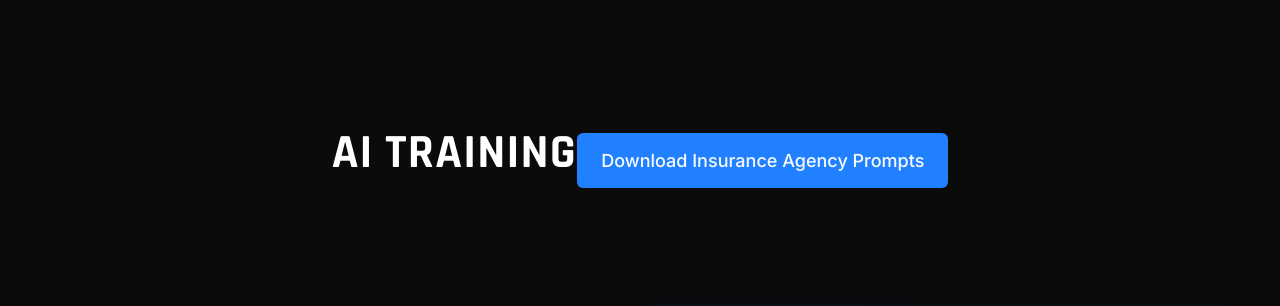
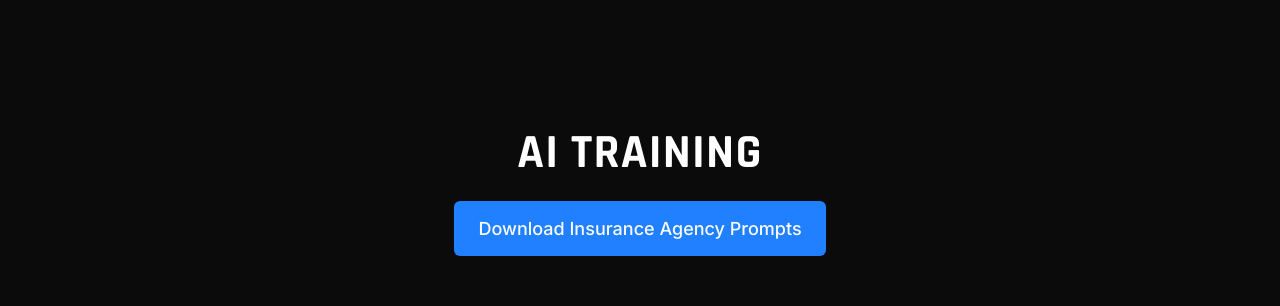
Before and after one commit to justinharkelroad/officialstandardplaybooksite, a React (Vite) app: page /formulaai in a window 1280 px wide. Shown: the part 820-1126 px from the top of the page. Built offline with nearby package versions, Linux system fonts and the light colour scheme.

Commit message:
Refactor: Center download button

```diff
--- a/src/pages/FormulaAI.tsx
+++ b/src/pages/FormulaAI.tsx
@@ -59,7 +59,7 @@ const FormulaAI = () => {
             <a
               href="/Insurance_Agency_Prompts_Formula.pdf"
               download="Insurance_Agency_Prompts_Formula.pdf"
-              className="inline-flex items-center justify-center gap-2 px-6 py-3 bg-primary text-primary-foreground hover:bg-primary/90 rounded-md font-medium transition-all"
+              className="flex items-center justify-center gap-2 px-6 py-3 bg-primary text-primary-foreground hover:bg-primary/90 rounded-md font-medium transition-all mx-auto w-fit"
             >
               Download Insurance Agency Prompts
             </a>
```
